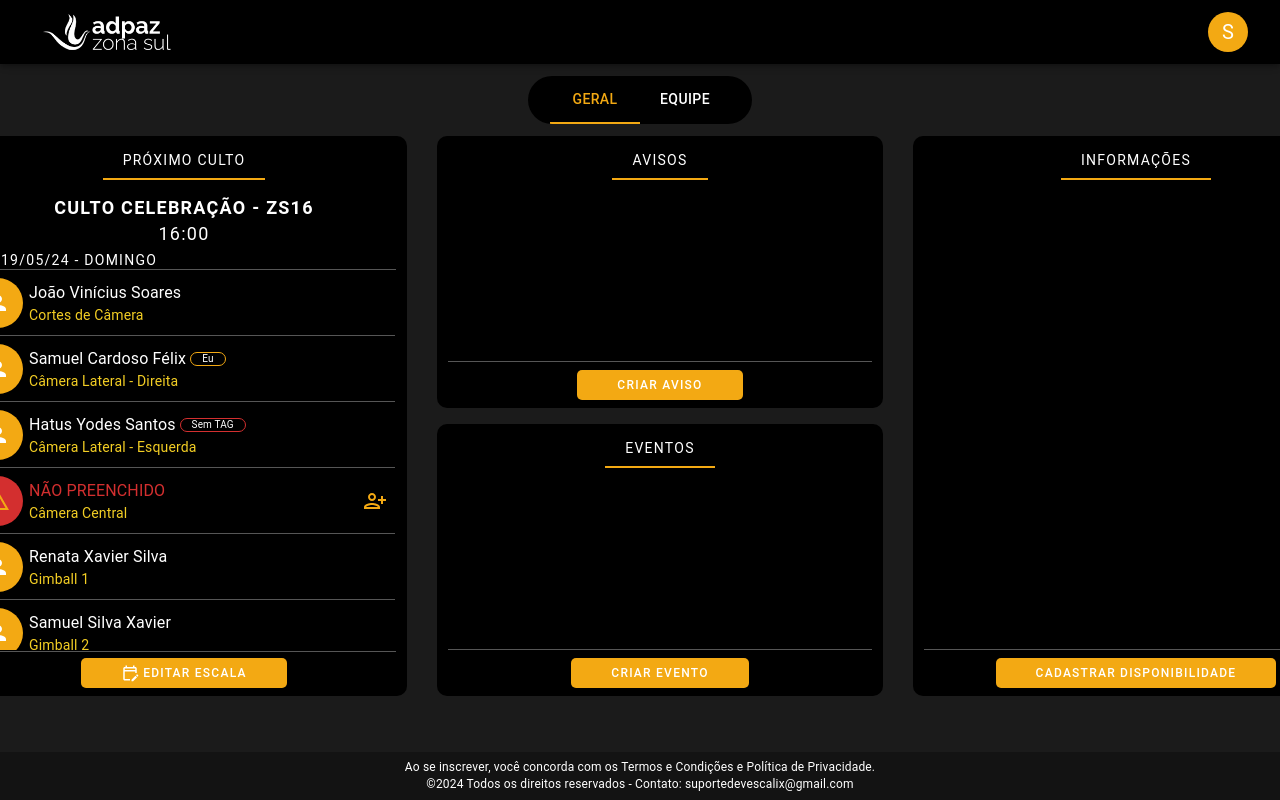
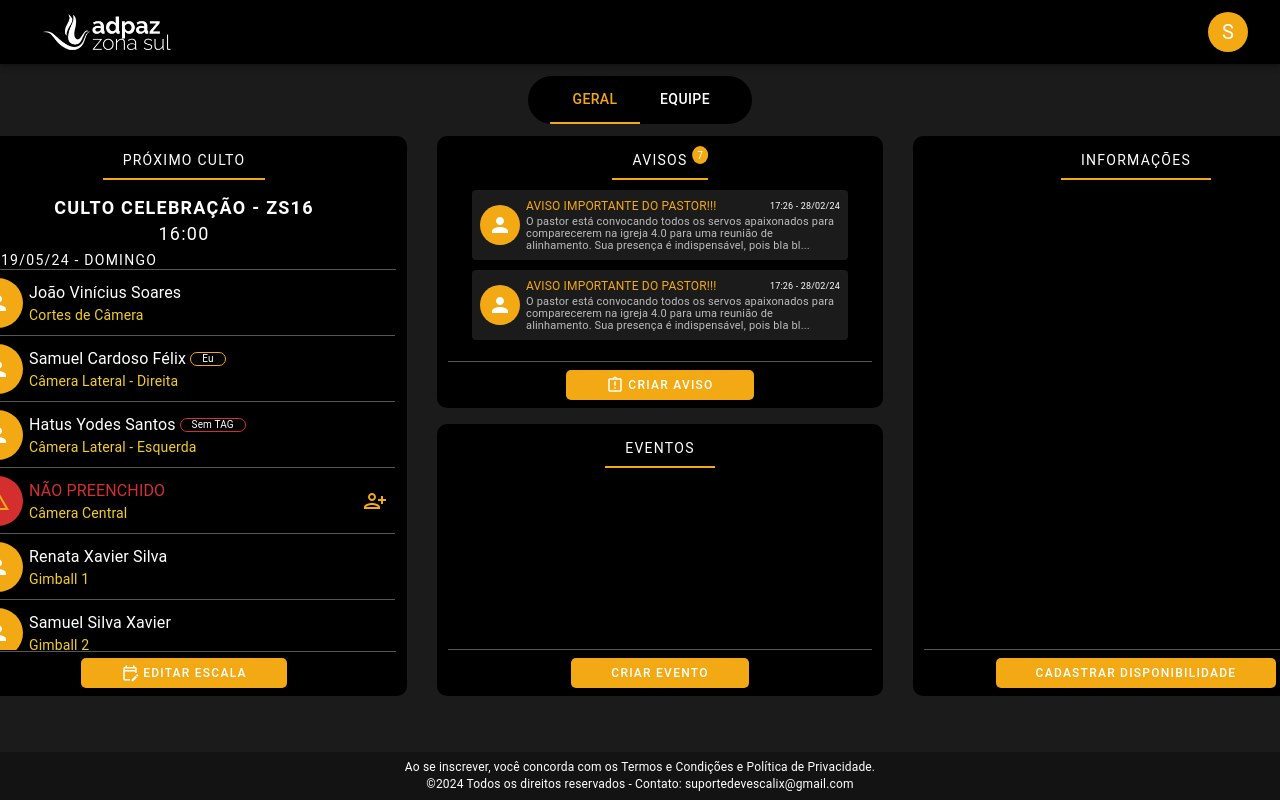
Before and after one commit to SamuelCFelix/Escala-Frontend, a React (Create React App) app: page /home in a window 1280 px wide. Built offline with nearby package versions, Linux system fonts and the light colour scheme; no server answers.

Commit message:
criando card de avisos e parcial finalização da tabela de proximo culto

```diff
--- a/src/pages/home/paginaGeral/index.js
+++ b/src/pages/home/paginaGeral/index.js
@@ -1,4 +1,5 @@
 import {
+  AssignmentLateOutlined,
   CalendarMonthOutlined,
   Close,
   EditCalendarOutlined,
@@ -190,7 +191,7 @@ const styles = {
     justifyContent: "flex-start",
     overflow: "hidden",
   },
-  avatarProximoCulto: {
+  avatarIcon: {
     background: "#F3A913",
     width: "50px",
     height: "50px",
@@ -209,6 +210,67 @@ const styles = {
     color: "#ffffff",
     height: "14px",
     fontSize: "10px",
+  },
+  boxAviso: {
+    background: "#1B1B1B",
+    display: "flex",
+    width: "376px",
+    height: "70px",
+    alignItems: "center",
+    justifyContent: "flex-start",
+    gap: "6px",
+    textTransform: "none",
+    mb: "10px",
+  },
+  boxAreaConteudoAviso: {
+    display: "flex",
+    flexDirection: "column",
+    width: "calc(100% - 46px)",
+    height: "100%",
+    alignItems: "center",
+    justifyContent: "flex-start",
+  },
+  boxAreaTituloDate: {
+    width: "100%",
+    height: "20px",
+    display: "flex",
+    alignItems: "center",
+    justifyContent: "flex-start",
+  },
+  dataTextTituloAviso: {
+    color: "#F3A913",
+    fontSize: "12px",
+    lineHeight: "24px",
+    letterSpacing: "0.17px",
+    textAlign: "left",
+    width: "calc(100% - 70px)",
+  },
+  dataTextAviso: {
+    color: "#BDBDBD",
+    fontSize: "11px",
+    lineHeight: "12px",
+    letterSpacing: "0.17px",
+    textAlign: "left",
+  },
+  dataTextDateAviso: {
+    color: "#ffffff",
+    fontSize: "9px",
+    lineHeight: "24px",
+    letterSpacing: "0.17px",
+  },
+  boxNumeroAvisos: {
+    position: "absolute",
+    top: "43%",
+    left: "59%",
+    transform: "translate(-50%, -50%)",
+  },
+  numeroAvisos: {
+    color: "#ffffff",
+    background: "#F3A913",
+    borderRadius: "50%",
+    fontSize: "10px",
+    padding: "1px 5px",
+    paddingTop: "2px",
   },
 };
 
@@ -262,6 +324,7 @@ const PaginaGeral = () => {
 
   return (
     <Box sx={styles.container}>
+      {/* Tabela PRÓXIMO CULTO */}
       <Box sx={styles.boxCardDefault}>
         {boxTituloCards("Próximo Culto")}
         <Box sx={styles.areaConteudoCard}>
@@ -303,7 +366,7 @@ const PaginaGeral = () => {
               <Box key={index} sx={styles.areaPerfilEscalado}>
                 <Avatar
                   sx={{
-                    ...styles.avatarProximoCulto,
+                    ...styles.avatarIcon,
                     background:
                       membro !== "NÃO PREENCHIDO" ? "#F3A913" : "#D32F2F",
                   }}
@@ -426,12 +489,78 @@ const PaginaGeral = () => {
           )}
         </Box>
       </Box>
+
       <Box sx={styles.areaBoxMid}>
+        {/* Tabela AVISOS */}
         <Box sx={styles.boxCardDefaultMid}>
-          {boxTituloCards("Avisos")}
-          <Box sx={styles.areaConteudoCard}> </Box>
-          {boxBotaoCards("Criar aviso")}
+          <Box sx={{ ...styles.areaBoxTitulo, position: "relative" }}>
+            <Box sx={styles.boxTitulo}>
+              <Typography sx={styles.textTitulo}>Avisos</Typography>
+              <Box sx={styles.baseTitulo} />
+            </Box>
+            <Box sx={styles.boxNumeroAvisos}>
+              <Typography sx={styles.numeroAvisos}>7</Typography>
+            </Box>
+          </Box>
+          <Box sx={{ ...styles.areaConteudoCard, overflowY: "auto" }}>
+            <Button sx={styles.boxAviso}>
+              <Avatar
+                sx={{ ...styles.avatarIcon, width: "40px", height: "40px" }}
+              >
+                <Person sx={{ fontSize: "24px" }} />
+              </Avatar>
+              <Box sx={styles.boxAreaConteudoAviso}>
+                <Box sx={styles.boxAreaTituloDate}>
+                  <Typography sx={styles.dataTextTituloAviso}>
+                    AVISO IMPORTANTE DO PASTOR!!!
+                  </Typography>
+                  <Typography sx={styles.dataTextDateAviso}>
+                    17:26 - 28/02/24
+                  </Typography>
+                </Box>
+                <Typography sx={styles.dataTextAviso}>
+                  O pastor está convocando todos os servos apaixonados para
+                  comparecerem na igreja 4.0 para uma reunião de alinhamento.
+                  Sua presença é indispensável, pois bla bl...
+                </Typography>
+              </Box>
+            </Button>
+            <Button sx={styles.boxAviso}>
+              <Avatar
+                sx={{ ...styles.avatarIcon, width: "40px", height: "40px" }}
+              >
+                <Person sx={{ fontSize: "24px" }} />
+              </Avatar>
+              <Box sx={styles.boxAreaConteudoAviso}>
+                <Box sx={styles.boxAreaTituloDate}>
+                  <Typography sx={styles.dataTextTituloAviso}>
+                    AVISO IMPORTANTE DO PASTOR!!!
+                  </Typography>
+                  <Typography sx={styles.dataTextDateAviso}>
+                    17:26 - 28/02/24
+                  </Typography>
+                </Box>
+                <Typography sx={styles.dataTextAviso}>
+                  O pastor está convocando todos os servos apaixonados para
+                  comparecerem na igreja 4.0 para uma reunião de alinhamento.
+                  Sua presença é indispensável, pois bla bl...
+                </Typography>
+              </Box>
+            </Button>
+          </Box>
+          <Box sx={styles.boxAreaBotaoCard}>
+            <Divider sx={styles.divider} />
+            <Button
+              variant="contained"
+              sx={{ ...styles.botaoDefault, mb: "8px", gap: "4px" }}
+              onClick={() => {}}
+            >
+              <AssignmentLateOutlined sx={{ fontSize: "18px" }} />
+              Criar Aviso
+            </Button>
+          </Box>
         </Box>
+        {/* Tabela EVENTOS */}
         <Box sx={styles.boxCardDefaultMid}>
           {boxTituloCards("Eventos")}
           <Box sx={styles.areaConteudoCard}> </Box>
@@ -443,6 +572,8 @@ const PaginaGeral = () => {
         <Box sx={styles.areaConteudoCard}> </Box>
         {boxBotaoCards("Cadastrar disponibilidade")}
       </Box>
+
+      {/* Modais */}
       <ModalEscalarMembro
         OpenModalEscalarMembro={OpenModalEscalarMembro}
         setOpenModalEscalarMembro={setOpenModalEscalarMembro}
--- a/src/pages/home/paginaGeral/modais/modalEscalarMembro/index.js
+++ b/src/pages/home/paginaGeral/modais/modalEscalarMembro/index.js
@@ -232,10 +232,28 @@ const styles = {
       paddingTop: "2px",
     },
   },
+  botaoDefault: {
+    display: "flex",
+    width: "auto",
+    height: "25px",
+    padding: "0px 20px",
+    borderRadius: "5px",
+    fontFamily: "Roboto, sans-serif",
+    fontSize: "12px",
+    lineHeight: "36px",
+    letterSpacing: "1.25px",
+    color: "#ffffff",
+    background: "#F3A913",
+    "&:hover": {
+      background: "#FEBC36",
+    },
+  },
 };
 
 const ModalEscalarMembro = (params) => {
   const { OpenModalEscalarMembro, setOpenModalEscalarMembro } = params;
+  const [OpenModalConfirmarEscolha, setOpenModalConfirmarEscolha] =
+    useState(false);
 
   const [membros, setMembros] = useState([
     {
@@ -270,6 +288,7 @@ const ModalEscalarMembro = (params) => {
   };
 
   return (
+    <>
       <Modal
         open={OpenModalEscalarMembro}
         onClose={() => {
@@ -325,7 +344,11 @@ const ModalEscalarMembro = (params) => {
                 {membros?.map(({ membro, disponivel, possuiTag }, index) => (
                   <Button
                     onClick={() => {
+                      if (!disponivel || !possuiTag) {
+                        setOpenModalConfirmarEscolha(true);
+                      } else {
                         setOpenModalEscalarMembro(false);
+                      }
                     }}
                     sx={styles.botaoCardPerfil}
                   >
@@ -333,7 +356,9 @@ const ModalEscalarMembro = (params) => {
                       <Person sx={{ fontSize: "24px" }} />
                     </Avatar>
                     <Box sx={styles.boxInfoPerfilCard}>
-                    <Typography sx={styles.textNamePerfil}>{membro}</Typography>
+                      <Typography sx={styles.textNamePerfil}>
+                        {membro}
+                      </Typography>
                       <Box sx={styles.boxChipPerfil}>
                         {disponivel ? (
                           <Chip label="Disponível" sx={styles.chipPerfil} />
@@ -361,6 +386,73 @@ const ModalEscalarMembro = (params) => {
           </Box>
         </Fade>
       </Modal>
+      <Modal
+        open={OpenModalConfirmarEscolha}
+        onClose={() => {
+          setOpenModalConfirmarEscolha(false);
+        }}
+        closeAfterTransition
+        slots={{ backdrop: Backdrop }}
+        slotProps={{
+          backdrop: {
+            timeout: 500,
+          },
+        }}
+      >
+        <Fade in={OpenModalConfirmarEscolha}>
+          <Box
+            sx={{
+              ...styles.boxModal,
+              background: "#1B1B1B",
+              width: "400px",
+              height: "auto",
+              top: "25%",
+            }}
+          >
+            <Box sx={{ ...styles.boxConteudoModal, gap: "0px" }}>
+              {boxTituloCards("Confirmar Escolha")}
+              <Typography sx={styles.dataText}>
+                Confirme a sua escolha de membro para essa função
+              </Typography>
+              <Typography sx={{ ...styles.dataText, color: "#D32F2F" }}>
+                Obs.: Membro sem Disponibilidade ou Tag necessária
+              </Typography>
+              <Box
+                sx={{
+                  display: "flex",
+                  width: "100%",
+                  gap: "6px",
+                  alignItems: "center",
+                  justifyContent: "flex-end",
+                  margin: "10px 0px",
+                  mr: "20px",
+                }}
+              >
+                <Button
+                  onClick={() => {
+                    setOpenModalConfirmarEscolha(false);
+                  }}
+                  sx={styles.botaoDefault}
+                >
+                  {" "}
+                  Cancelar
+                </Button>
+                <Button
+                  onClick={() => {
+                    setOpenModalConfirmarEscolha(false);
+                    setOpenModalEscalarMembro(false);
+                  }}
+                  sx={styles.botaoDefault}
+                >
+                  {" "}
+                  Confirmar
+                </Button>
+              </Box>
+            </Box>
+          </Box>
+        </Fade>
+      </Modal>
+    </>
   );
 };
 export default ModalEscalarMembro;
```
Lines whose indentation alone changed are shown as unchanged.
